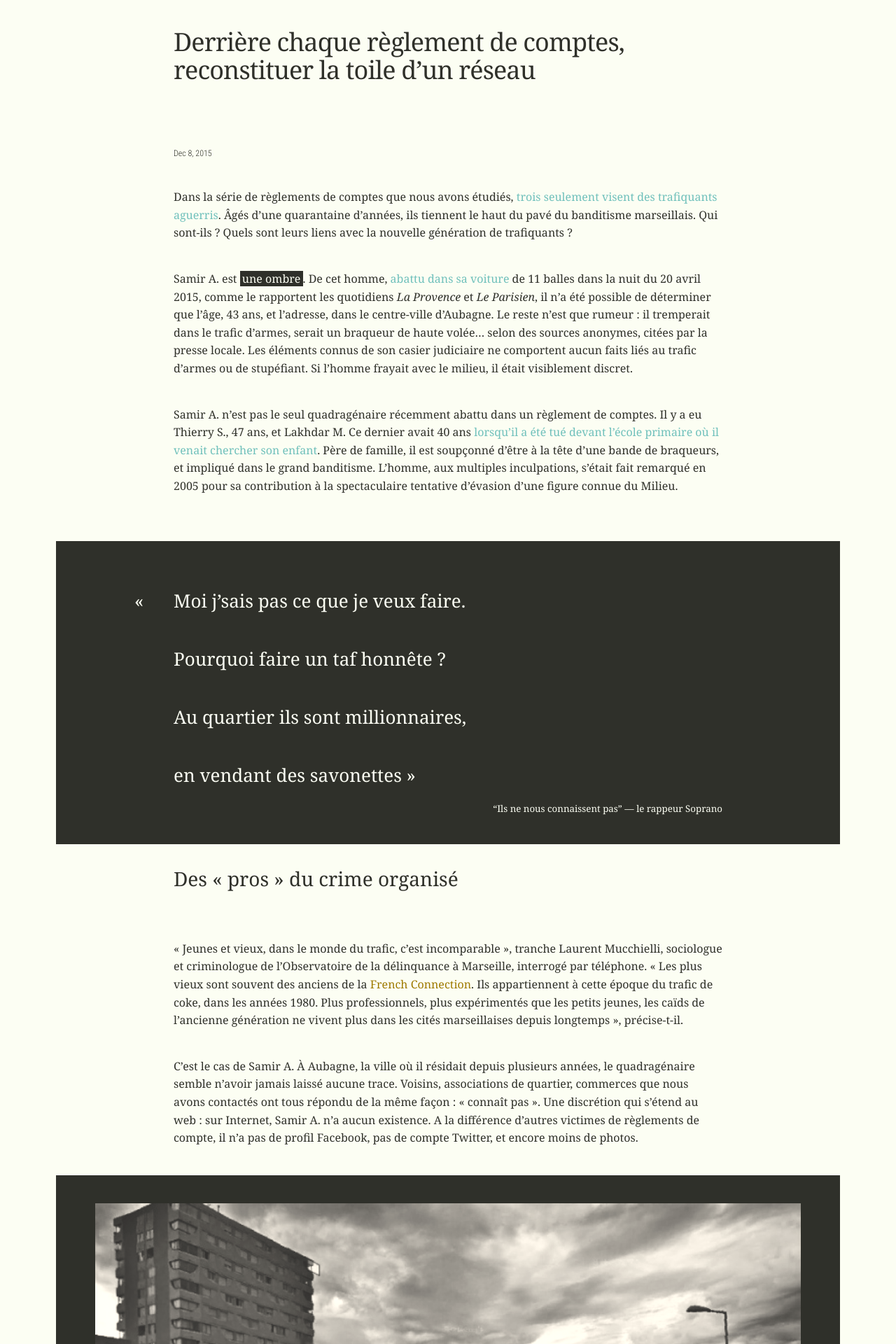
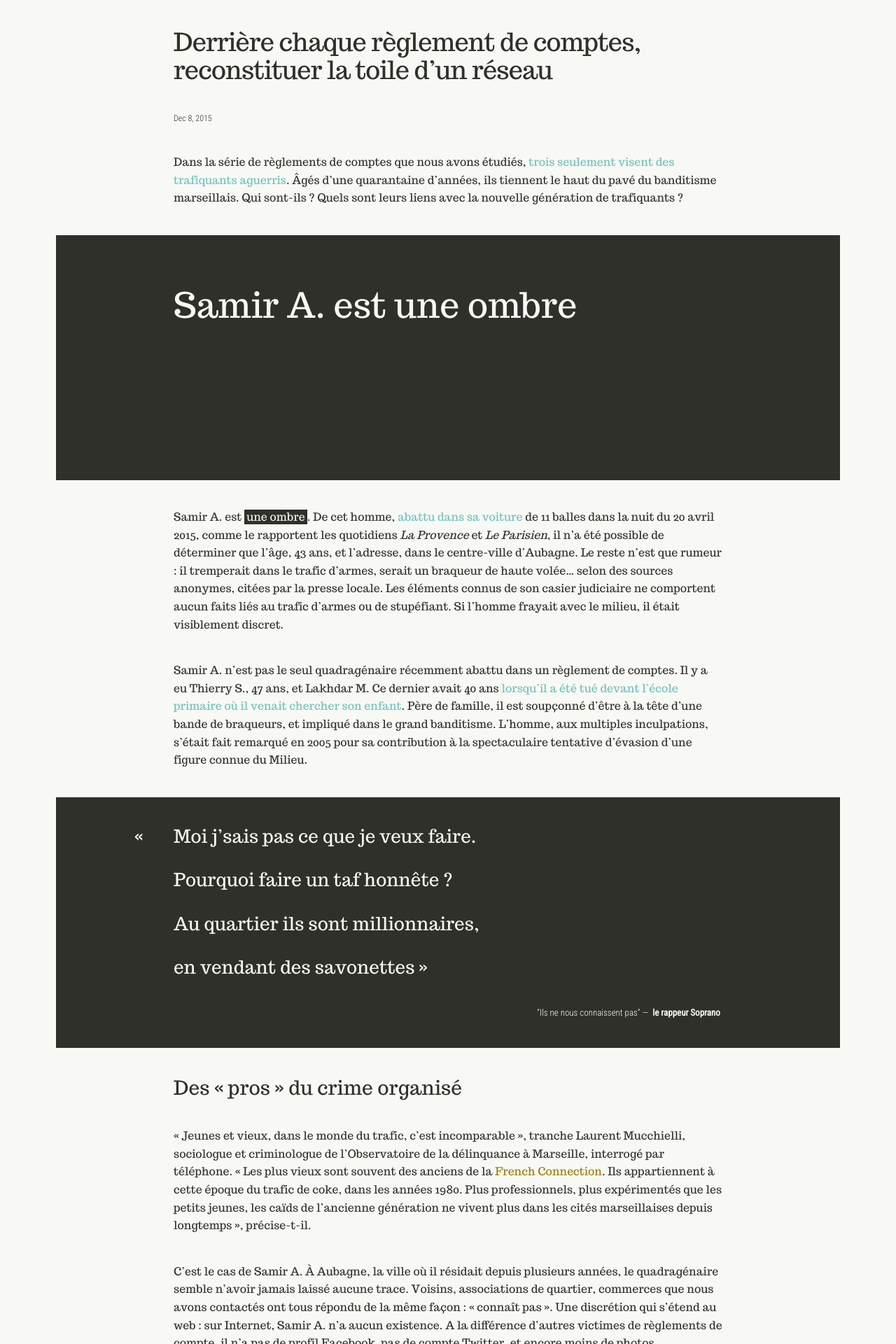
Before and after one commit to reglementsdecomptes/reglementsdecomptes.github.io, a Jekyll site: the page built from _posts/2015-12-08-styles.markdown, in a window 1280 px wide. Shown: the top 1920 px of the page at 70% size. Built offline with Jekyll 4.4.1, drawn with Linux system fonts in a browser that asks for light colours; some web fonts are replaced.

Commit message:
Bloc .punchline pour grosses quotes, various css tweakings

```diff
--- a/_includes/head.html
+++ b/_includes/head.html
@@ -7,7 +7,6 @@
     <meta name="description" content="{{ site.description }}">
 
     <link rel="stylesheet" href="{{ "/css/main.css" | prepend: site.baseurl }}">
-    <link href='https://fonts.googleapis.com/css?family=Trocchi&subset=latin,latin-ext' rel='stylesheet' type='text/css'>
     <link href='https://fonts.googleapis.com/css?family=Roboto+Condensed:400,300&subset=latin,latin-ext' rel='stylesheet' type='text/css'>
     <link rel="canonical" href="{{ page.url | replace:'index.html','' | prepend: site.baseurl | prepend: site.url }}">
 </head>
--- a/_posts/2015-12-08-styles.markdown
+++ b/_posts/2015-12-08-styles.markdown
@@ -9,6 +9,8 @@ published: true
 
 Dans la série de règlements de comptes que nous avons étudiés, [trois seulement visent des trafiquants aguerris](https://reglementsdecomptes.wordpress.com/?p=142). Âgés d’une quarantaine d’années, ils tiennent le haut du pavé du banditisme marseillais. Qui sont-ils ? Quels sont leurs liens avec la nouvelle génération de trafiquants ?
 
+Samir A. est une ombre
+{: .punchline}
 
 Samir A. est **une ombre**. De cet homme, [abattu dans sa voiture](http://www.laprovence.com/article/actualites/3372476/aubagne-un-homme-crible-de-balles-dans-sa-voiture.html) de 11 balles dans la nuit du 20 avril 2015, comme le rapportent les quotidiens _La Provence_ et _Le Parisien_, il n’a été possible de déterminer que l’âge, 43 ans, et l’adresse, dans le centre-ville d’Aubagne. Le reste n’est que rumeur : il tremperait dans le trafic d’armes, serait un braqueur de haute volée… selon des sources anonymes, citées par la presse locale. Les éléments connus de son casier judiciaire ne comportent aucun faits liés au trafic d’armes ou de stupéfiant. Si l’homme frayait avec le milieu, il était visiblement discret.
 
@@ -19,7 +21,7 @@ Pourquoi faire un taf honnête ?<br /><br />
 Au quartier ils sont millionnaires, <br /><br />
 en vendant des savonettes »
 
-“Ils ne nous connaissent pas” — le rappeur Soprano
+“Ils ne nous connaissent pas” — **le rappeur Soprano**
 {: .credit}
 
 Des « pros » du crime organisé
--- a/_sass/_base.scss
+++ b/_sass/_base.scss
@@ -1,3 +1,17 @@
+@font-face {
+  font-family: 'Trocchi';
+  src: url('fonts/Trocchi.eot'); /* IE9 Compat Modes */
+  src: url('fonts/Trocchi.eot?#iefix') format('embedded-opentype'), /* IE6-IE8 */
+       url('fonts/Trocchi.woff2') format('woff2'), /* Modern Browsers */
+       url('fonts/Trocchi.woff') format('woff'); /* Modern Browsers */
+
+  font-style:   normal;
+  font-weight:  200;
+  text-rendering: optimizeLegibility;
+}
+
+
+
 
 
 /**
@@ -89,7 +103,9 @@ strong {
 }
 
 .credit {
-    font-size: smaller;
+    font-size: 13px;
+    font-family: $sans;
+    line-height: 1.5em;
     strong {
         font-weight: bold;
     }
@@ -110,6 +126,7 @@ blockquote+[class],.image+[class] {
 }
 
 blockquote+.credit {
+    padding-top: 2.5rem;
     text-align: right;
 }
 blockquote+.note,,.image+.note {
@@ -120,6 +137,17 @@ blockquote+.note,,.image+.note {
     text-align: center;
 }
 
+.punchline {
+    box-sizing: content-box;
+    margin:  $spacing-unit 0px;
+    max-width: 100%;
+    background-color: $black;
+    color: $white;
+    padding: 1.5em  15% 4.5em 15%;
+    font-size: 50px;
+    line-height: 1em;
+    @include font-feature("dlig");
+}
 
 
 /**
@@ -212,6 +240,7 @@ blockquote {
     background-color:$black;
     font-size: 26px;
     //letter-spacing: -0.025em;
+    line-height: 1.2em;
     margin: $spacing-unit auto;
     padding: $spacing-unit 0;
 
@@ -229,6 +258,7 @@ blockquote {
     p {
         max-width: $width;
     }
+
 }
 
 
--- a/_sass/_layout.scss
+++ b/_sass/_layout.scss
@@ -43,7 +43,7 @@
         }
     }
 
-    @include media-query($on-palm) {
+    @include media-query($on-iphone) {
         position: absolute;
         top: 9px;
         right: 30px;
--- a/css/main.scss
+++ b/css/main.scss
@@ -6,7 +6,7 @@
 // Our variables
 
 $black : #2f302a;
-$white : #fcfef3;
+$white : #F8F9F5;
 $blue : #6fc0bb;
 
 
@@ -16,7 +16,7 @@ $base-font-size:   16px;
 $small-font-size:  $base-font-size * 0.75;
 $base-line-height: 1.6;
 
-$spacing-unit:     2.5em;
+$spacing-unit:     2.5rem;
 $width: 70%;
 $margin: 100% - $width;
 
@@ -28,8 +28,10 @@ $grey-color:       mix($white,$black,50%);
 $grey-color-light: mix($white,$black,70%);
 $grey-color-dark:  mix($white,$black,30%);
 
-$on-palm:          600px;
-$on-laptop:        1200px;
+$on-iphone:		320px;
+$on-android:	360px;
+$on-palm:		600px;
+$on-laptop:		1200px;
 
 
 
@@ -41,13 +43,25 @@ $on-laptop:        1200px;
 //         padding-left: $spacing-unit / 2;
 //     }
 // }
+
 @mixin media-query($device) {
     @media screen and (min-width: $device) {
         @content;
     }
 }
 
+@mixin font-feature($features...) {
+  $font-feature-settings: "liga", "dlig";
 
+  @if length($features) > 0 {
+    $font-feature-settings: $features;
+  }
+
+  -webkit-font-feature-settings: $font-feature-settings;
+  -moz-font-feature-settings: $font-feature-settings;
+  -ms-font-feature-settings: $font-feature-settings;
+  font-feature-settings: $font-feature-settings;
+}
 
 // Import partials from `sass_dir` (defaults to `_sass`)
 @import
```
